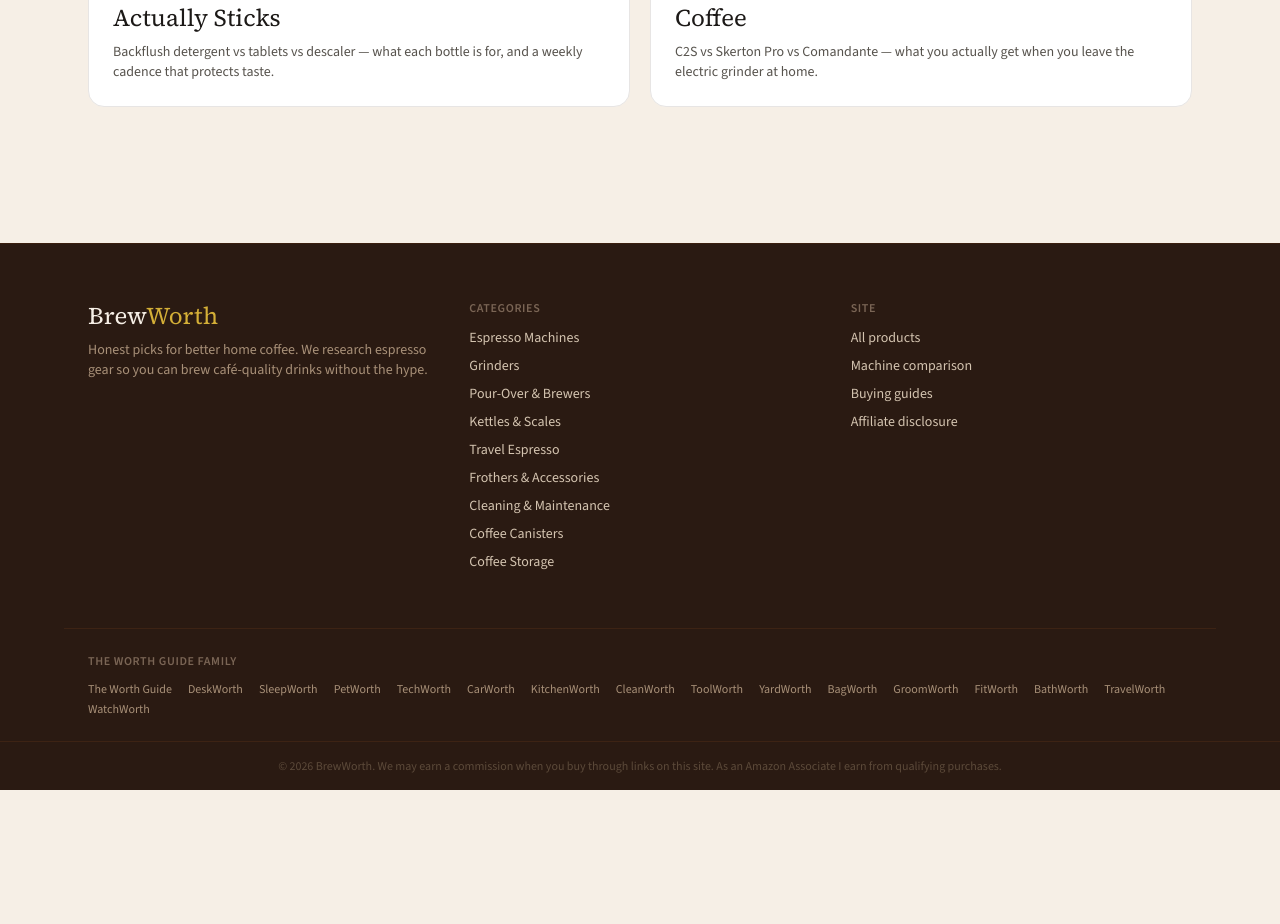
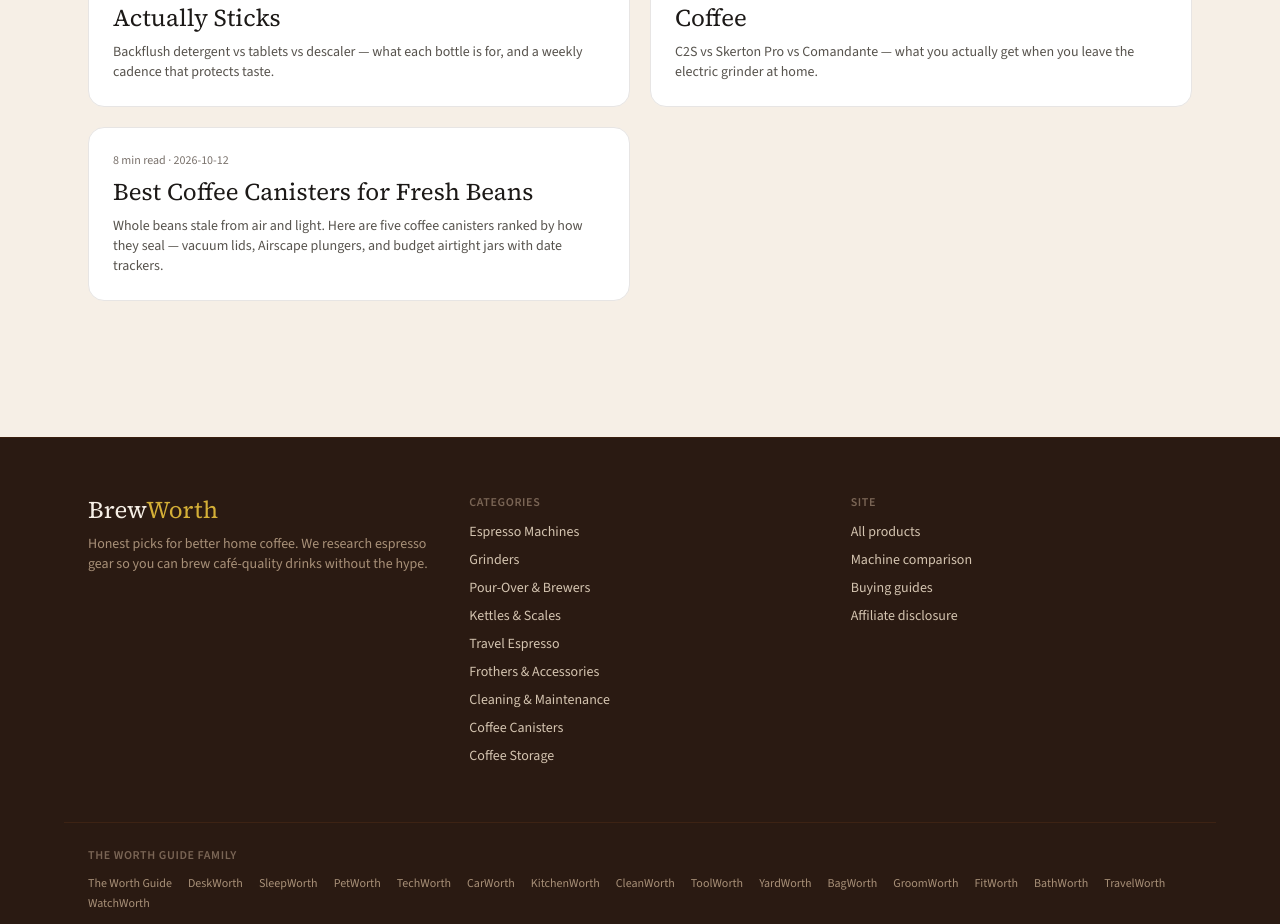
Before and after one commit to tygriffin045/brewworth, a Next.js app: page /guides in a window 1280 px wide. Shown: the part 1920-2844 px from the top of the page. Before the commit the page ends 2710 px from the top, so only its background shows below. Built offline with nearby package versions, Linux system fonts and the light colour scheme.

Commit message:
Add buying guide: best-coffee-canisters

```diff
--- a/src/data/guides.ts
+++ b/src/data/guides.ts
@@ -508,7 +508,166 @@ export const guides: Guide[] = [
         body: "Most people: C2S for filter travel. Tightest budget / easy replacement: Skerton Pro. Forever tool: Comandante. Then pick Switch or AeroPress as the brew companion before you chase another electric gadget."
       }
     ]
-  }
+  },
+  {
+    slug: "best-coffee-canisters",
+    title: "Best Coffee Canisters for Fresh Beans",
+    metaTitle: "Best Coffee Canisters for Fresh Beans (2026)",
+    metaDescription:
+      "Fellow Atmos vs Airscape vs Coffee Gator vs Veken vs KIVY — vacuum, plunger-lid, and budget airtight canisters for keeping whole beans fresher between bags.",
+    description:
+      "Whole beans stale from air and light. Here are five coffee canisters ranked by how they seal — vacuum lids, Airscape plungers, and budget airtight jars with date trackers.",
+    intro:
+      "A canister will not fix stale supermarket beans, but it does slow the damage once you open a good bag. Pick by seal style (vacuum vs plunger vs gasket), capacity, and whether you want a window or date dial.",
+    readingTime: "8 min read",
+    publishedAt: "2026-10-12",
+    productSlugs: [
+      "fellow-atmos",
+      "planetary-design-airscape-stainless-steel-coffee",
+      "coffee-gator-coffee-canister",
+      "veken-coffee-canister-with-window",
+      "kivy-vacuum-coffee-canister",
+    ],
+    picks: [
+      {
+        productSlug: "fellow-atmos",
+        label: "Best vacuum canister",
+        verdict:
+          "A vacuum lid and clear fill line for bags you will not finish this week — worth it if you buy coffee faster than you brew it.",
+        pros: ["Vacuum lid", "Clear fill line"],
+        cons: ["Not a grinder", "One bag at a time"],
+        bestFor: "People who buy coffee by the bag and brew slowly.",
+      },
+      {
+        productSlug: "planetary-design-airscape-stainless-steel-coffee",
+        label: "Best Airscape-style",
+        verdict:
+          "Stainless Airscape with a patented inner lid that removes air for air-less dry-goods storage; medium 64 fl oz brushed-copper size stacks in a pantry.",
+        pros: [
+          "Patented Airscape inner lid removes air in the canister",
+          "Stainless steel build sized for counter or stacked pantry storage",
+          "Medium 64 fluid ounce capacity",
+        ],
+        cons: [
+          "Not tested hands-on by us yet; details come from the Amazon listing",
+          "Sizes, colors, and bundles vary by listing option",
+        ],
+        bestFor:
+          "Shoppers who want the classic Airscape plunger-lid approach in stainless steel.",
+      },
+      {
+        productSlug: "coffee-gator-coffee-canister",
+        label: "Value / Best Sellers pick",
+        verdict:
+          "11 oz airtight stainless canister aimed at protection from flavor-destroyers, with a freshness tracker; it was #7 on Amazon's Best Sellers list for Coffee Storage Containers when we checked on Oct 3, 2026.",
+        pros: [
+          "Airtight stainless steel container (11 oz / 11 ounces capacity)",
+          "Freshness tracking called out on the listing",
+          "Strong Best Sellers ranking when we checked (Oct 3, 2026)",
+        ],
+        cons: [
+          "Not tested hands-on by us yet; details come from the Amazon listing",
+          "Smaller 11 oz size — confirm it fits your typical bag",
+          "Sizes, colors, and bundles vary by listing option",
+        ],
+        bestFor:
+          "Budget shoppers who want a compact stainless canister with a big review footprint.",
+      },
+      {
+        productSlug: "veken-coffee-canister-with-window",
+        label: "Budget with window / date tracker",
+        verdict:
+          "22 oz airtight stainless canister with a window, lid date tracker, and free scoop — #1 on Amazon's Best Sellers list for Coffee Storage Containers when we checked on Oct 3, 2026.",
+        pros: [
+          "Date tracker on the lid plus a window and free scoop",
+          "22 oz size aimed at everyday bean storage",
+          "Stainless / silicone / plastic build; black finish",
+        ],
+        cons: [
+          "Not tested hands-on by us yet; details come from the Amazon listing",
+          "Not a vacuum pump design — relies on airtight sealing",
+          "Sizes, colors, and bundles vary by listing option",
+        ],
+        bestFor:
+          "Anyone who wants a budget jar with a visible fill level and a date dial on the lid.",
+      },
+      {
+        productSlug: "kivy-vacuum-coffee-canister",
+        label: "Budget vacuum",
+        verdict:
+          "Stainless vacuum canister (medium, 32 fl oz) positioned to keep beans and grounds fresher longer than common non-vacuum jars.",
+        pros: [
+          "Vacuum design vs common non-vacuum canisters",
+          "Premium stainless steel for daily use",
+          "32 fluid ounce medium capacity",
+        ],
+        cons: [
+          "Not tested hands-on by us yet; details come from the Amazon listing",
+          "Fewer Amazon ratings than the Best Sellers leaders when we checked",
+          "Sizes, colors, and bundles vary by listing option",
+        ],
+        bestFor:
+          "Shoppers who want a vacuum seal without stepping up to Fellow Atmos pricing.",
+      },
+    ],
+    criteria: {
+      heading: "What matters in a coffee canister",
+      points: [
+        {
+          title: "Seal style",
+          body: "Vacuum lids (Fellow Atmos, KIVY) pump air out. Airscape-style plungers push air out with an inner lid. Gasket airtight jars (Coffee Gator, Veken) seal without a pump. Vacuum and Airscape generally do more against leftover headspace air.",
+        },
+        {
+          title: "Capacity vs your bag",
+          body: "Coffee Gator lists 11 oz; Veken 22 oz; KIVY 32 fl oz; Airscape medium 64 fl oz. Match the canister to a typical bag so you are not leaving a huge air pocket or splitting one bag across three jars.",
+        },
+        {
+          title: "Window and date tracker",
+          body: "A window and lid date dial (Veken) help you remember roast or open date. They do not replace a good seal — they just make habits easier.",
+        },
+        {
+          title: "Whole beans, not a miracle",
+          body: "Canisters slow staling; they do not revive old coffee. Store cool and dark, buy what you will finish, and keep the lid ritual consistent.",
+        },
+      ],
+    },
+    sections: [
+      {
+        heading: "The short version",
+        body: "Want a true vacuum lid with a clear fill line: Fellow Atmos. Want the classic Airscape plunger in stainless: Planetary Design Airscape. Want a compact Best Sellers value jar: Coffee Gator (11 oz). Want a window and date tracker on a budget: Veken. Want vacuum on a tighter spend: KIVY. We may earn a commission from qualifying purchases.",
+      },
+      {
+        heading: "How to choose",
+        body: "If you open a bag slowly over two weeks, prioritize vacuum (Atmos or KIVY) or an Airscape plunger. If you finish bags quickly, a well-reviewed airtight jar with a date tracker is enough. Confirm capacity and color variant on the live listing before you buy.",
+      },
+    ],
+    seeAlso: [
+      { href: "/categories/coffee-canisters", label: "Coffee canisters category" },
+    ],
+    faqs: [
+      {
+        question: "Do coffee canisters actually keep beans fresher?",
+        answer:
+          "They help by limiting air and light once a bag is open. Vacuum lids and Airscape-style plungers reduce headspace air more aggressively than a basic gasket jar. They will not fix beans that were already stale.",
+      },
+      {
+        question: "What is the best coffee canister overall?",
+        answer:
+          "For most slow brewers, the Fellow Atmos — vacuum lid and clear fill line for one bag at a time. If you prefer a plunger lid, choose the Planetary Design Airscape. On a budget with a date tracker, pick Veken.",
+      },
+      {
+        question: "Should I store beans in the freezer instead?",
+        answer:
+          "A sealed canister at cool room temperature is the everyday path these picks are built for. Freezer storage is a separate workflow (portion, airtight, avoid condensation) and is not what these counter canisters replace.",
+      },
+      {
+        question: "Vacuum vs Airscape — which seal is better?",
+        answer:
+          "Both aim to cut leftover air. Fellow Atmos and KIVY use vacuum lids; Airscape uses a patented inner lid that removes air as you push it down. Pick the ritual you will actually repeat every time you scoop.",
+      },
+    ],
+  },
+
 ];
 
 export function getGuide(slug: string): Guide | undefined {
```
